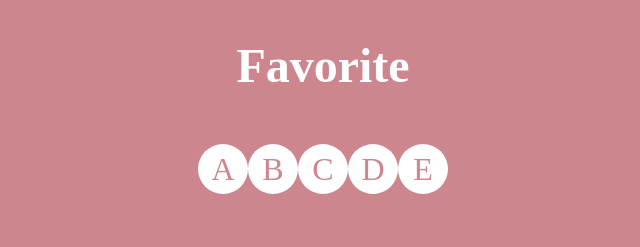
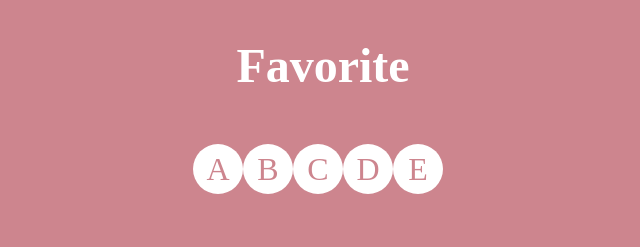
Before and after one commit to leejuhyeon96/scroll_page, a plain HTML site: page index.html in a window 1280 px wide. Shown: the top 247 px of the page, 317-957 px from the left. Drawn offline with Linux system fonts and the light colour scheme; a web font is replaced by a local one.

Commit message:
Update index.html

```diff
--- a/index.html
+++ b/index.html
@@ -1,4 +1,4 @@
-<idoctype html>
+<!doctype html>
 <head>
 	<meta charset = "utf-8">
 	<link href='normalize.css' rel="stylesheet">
@@ -6,9 +6,12 @@
 	<style>
 		html { font-family: 'Spoqa Han Sans'; font-weight: 200;}
 		.section{height:600px;width:100%; position: relative;}
-		header{height:300px; background: #CD858E; width:100%; transition: all 0.3s}
-		header #logo{width:200px;text-align: center;height:44px;line-height: 44px;font-weight:700;position:relative;left:calc(50% - 100px);transition: all 0.3s;color:white}
-		header #menu{width:250px;height:100px;position:relative;left:50%;top:80px;transition: all 0.3s;}
+		header{height:200px; background: #CD858E; width:100%; transition: all 0.3s}
+		header #logo{width:200px;text-align: center;height:44px;line-height: 44px;font-size:3em;font-weight:700;position:relative;left:calc(50% - 100px);transition: all 0.3s;color:white}
+
+
+
+		header #menu{width:250px;height:50px;position:relative;left:50%;top:80px;transition: all 0.3s;margin-left:-120px;}
 		header li{width:50px;height:50px;color:black;background: white;float:left;border-radius: 50px;text-align: center;line-height: 50px;color:#CD858E;font-size: 2em;position:center;margin-top: 20px;}
 		h1{position:absolute;width:100%;color:white;font-size: 3em;text-align: center;padding-top:280px; line-height: 1.2;padding-left: 100px;padding-right: 100px;letter-spacing: -1px;}
 		#sectionA{ background: url('4.jpeg'); background-size:contain;transition: all 1s;}
@@ -78,7 +81,7 @@
 			header.style.position = "relative";
 			header.style.top = "0px";
 			logo.style.left = "calc(50% - 100px)";
-			menu.style.left = "calc(50% - 125px)";
+			menu.style.left = "calc(50% - 10px)";
 			menu.style.top = "80px";
 			sectionA.style.marginTop = "0px";
 			logo.style.fontSize = "3em";
```
